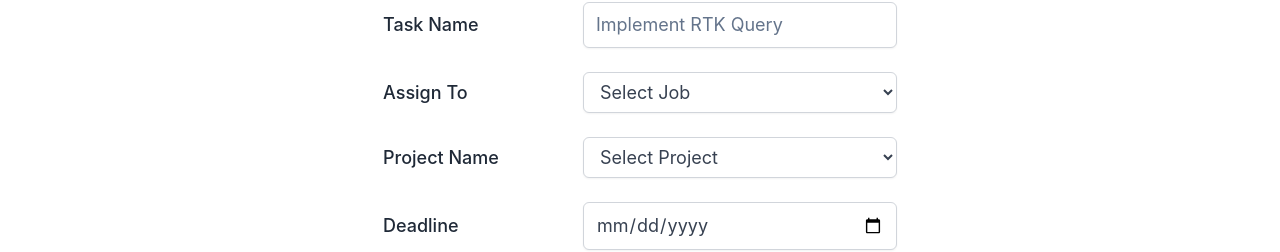
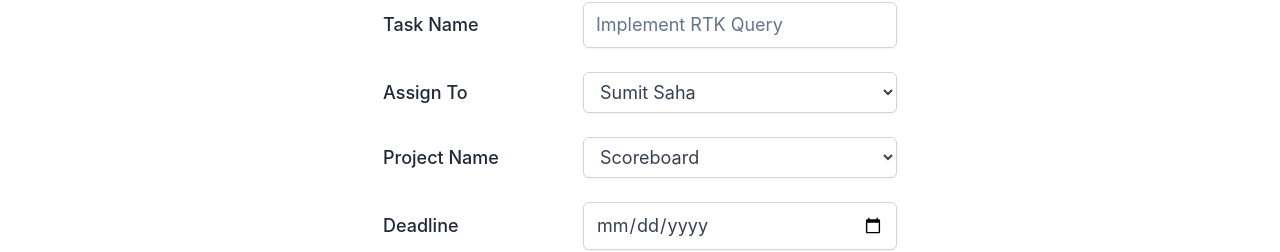
Before and after one commit to hasanulhasan/task-manager-rtk-query, a React (Create React App) app: page /tasks/add in a window 1280 px wide. Shown: the part 156-408 px from the top of the page. Built offline with nearby package versions, Linux system fonts and the light colour scheme; data requests are answered from the project's data file.

Commit message:
add task done

```diff
--- a/server/db.json
+++ b/server/db.json
@@ -114,7 +114,8 @@
         "colorClass": "color-productCart"
       },
       "deadline": "2023-03-03",
-      "id": 3
+      "id": 3,
+      "status": "inProgress"
     },
     {
       "taskName": "New Task",
@@ -131,6 +132,22 @@
       "deadline": "2023-03-11",
       "id": 4,
       "status": "inProgress"
+    },
+    {
+      "taskName": "Do assignment",
+      "teamMember": {
+        "name": "Saad Hasan",
+        "avatar": "/images/avatars/sadh.png",
+        "id": 2
+      },
+      "project": {
+        "id": 2,
+        "projectName": "Flight Booking",
+        "colorClass": "color-flight"
+      },
+      "deadline": "2023-04-10",
+      "status": "complete",
+      "id": 6
     }
   ]
 }
--- a/src/components/Sidebar/Projects.js
+++ b/src/components/Sidebar/Projects.js
@@ -4,8 +4,7 @@ import { projectSelect } from '../../features/filterSlice';
 
 const Projects = ({ project }) => {
   const dispatch = useDispatch();
-  // console.log(project)
-  const { id, projectName, colorClass } = project
+  const { projectName, colorClass } = project || {}
 
   const handleSelectedProject = () => {
     dispatch(projectSelect(projectName))
--- a/src/components/TaskForm.js
+++ b/src/components/TaskForm.js
@@ -1,11 +1,64 @@
-import React from 'react';
+import React, { useEffect, useState } from 'react';
+import { useAddTaskMutation, useGetTasksQuery } from '../features/Tasks/tasksApi';
+import { useGetProjectsQuery } from '../features/Projects/projectApi';
+import { useGetTeamQuery } from '../features/Team/teamApi';
+import { toast } from 'react-hot-toast';
+import { useNavigate } from 'react-router-dom';
 
 const TaskForm = () => {
+  const navigate = useNavigate();
+  const { data: projects, isLoading: projectLoading, isError: projectError } = useGetProjectsQuery();
+  const { data: team, isLoading: teamLoading, isError: teamError } = useGetTeamQuery();
+  const [addTask, { isSuccess: addSuccess }] = useAddTaskMutation();
+
+  let projectItem = null;
+  if (!projectLoading && !projectError && projects.length > 0) projectItem = projects.map(project => <option>{project.projectName}</option>)
+  let teamItem = null;
+  if (!teamLoading && !teamError && team.length > 0) teamItem = team.map(teamMember => <option>{teamMember.name}</option>)
+
+  const [taskName, setTaskName] = useState('');
+  const [teamMember, setTeamMember] = useState('');
+  const [projectName, setProjectName] = useState('');
+  const [deadline, setDeadline] = useState('');
+
+  const resetForm = () => {
+    setTaskName('')
+    setTeamMember('')
+    setProjectName('')
+    setDeadline('')
+  }
+
+  const handleSubmit = (e) => {
+    e.preventDefault();
+    const selectedTeamMember = team.find(teamPerson => teamPerson.name === teamMember);
+    const selectedProjectName = projects.find(project => project.projectName === projectName);
+    console.log(selectedProjectName, selectedTeamMember)
+    if (selectedProjectName && selectedTeamMember) {
+      addTask({
+        taskName,
+        teamMember: selectedTeamMember,
+        project: selectedProjectName,
+        deadline,
+        status: 'pending'
+      })
+      resetForm();
+    }
+  }
+  useEffect(() => {
+
+    if (addSuccess) {
+      navigate('/')
+      toast.success('Task Successfully added')
+    }
+  }, [addSuccess, navigate])
+
   return (
-    <form class="space-y-6">
+    <form class="space-y-6" onSubmit={handleSubmit}>
       <div class="fieldContainer">
         <label for="lws-taskName">Task Name</label>
         <input
+          value={taskName}
+          onChange={(e) => setTaskName(e.target.value)}
           type="text"
           name="taskName"
           id="lws-taskName"
@@ -16,33 +69,37 @@ const TaskForm = () => {
 
       <div class="fieldContainer">
         <label>Assign To</label>
-        <select name="teamMember" id="lws-teamMember" required>
-          <option value="" hidden selected>Select Job</option>
-          <option>Sumit Saha</option>
-          <option>Sadh Hasan</option>
-          <option>Akash Ahmed</option>
-          <option>Md Salahuddin</option>
-          <option>Riyadh Hassan</option>
-          <option>Ferdous Hassan</option>
-          <option>Arif Almas</option>
+        <select
+          value={teamMember}
+          onChange={(e) => setTeamMember(e.target.value)}
+          name="teamMember"
+          id="lws-teamMember" required>
+          {
+            teamItem
+          }
         </select>
       </div>
       <div class="fieldContainer">
         <label for="lws-projectName">Project Name</label>
-        <select id="lws-projectName" name="projectName" required>
-          <option value="" hidden selected>Select Project</option>
-          <option>Scoreboard</option>
-          <option>Flight Booking</option>
-          <option>Product Cart</option>
-          <option>Book Store</option>
-          <option>Blog Application</option>
-          <option>Job Finder</option>
+        <select
+          value={projectName}
+          onChange={(e) => setProjectName(e.target.value)}
+          id="lws-projectName"
+          name="projectName" required>
+          {
+            projectItem
+          }
         </select>
       </div>
 
       <div class="fieldContainer">
         <label for="lws-deadline">Deadline</label>
-        <input type="date" name="deadline" id="lws-deadline" required />
+        <input
+          value={deadline}
+          onChange={(e) => setDeadline(e.target.value)}
+          type="date"
+          name="deadline"
+          id="lws-deadline" required />
       </div>
 
       <div class="text-right">
--- a/src/components/TaskList/Task.js
+++ b/src/components/TaskList/Task.js
@@ -11,10 +11,10 @@ const Task = ({ task }) => {
 
   useEffect(() => {
     if (statusChangeSuccess) {
-      toast('Status Changed')
+      toast.success('Status Changed')
     }
     if (deleteSuccess) {
-      toast('Task Deleted')
+      toast.success('Task Deleted')
     }
   }, [statusChangeSuccess, deleteSuccess])
 
--- a/src/features/Tasks/tasksApi.js
+++ b/src/features/Tasks/tasksApi.js
@@ -23,10 +23,19 @@ export const tasksApi = apiSlice.injectEndpoints({
         method: 'DELETE'
       }),
       invalidatesTags: ['tasks']
+    }),
+
+    addTask: builder.mutation({
+      query: (data) => ({
+        url: `/tasks`,
+        method: 'POST',
+        body: data
+      }),
+      invalidatesTags: ['tasks']
     })
 
   })
 })
 
 
-export const { useGetTasksQuery, useStatusChangeMutation, useDeleteTaskMutation } = tasksApi;
+export const { useGetTasksQuery, useStatusChangeMutation, useDeleteTaskMutation, useAddTaskMutation } = tasksApi;
```
